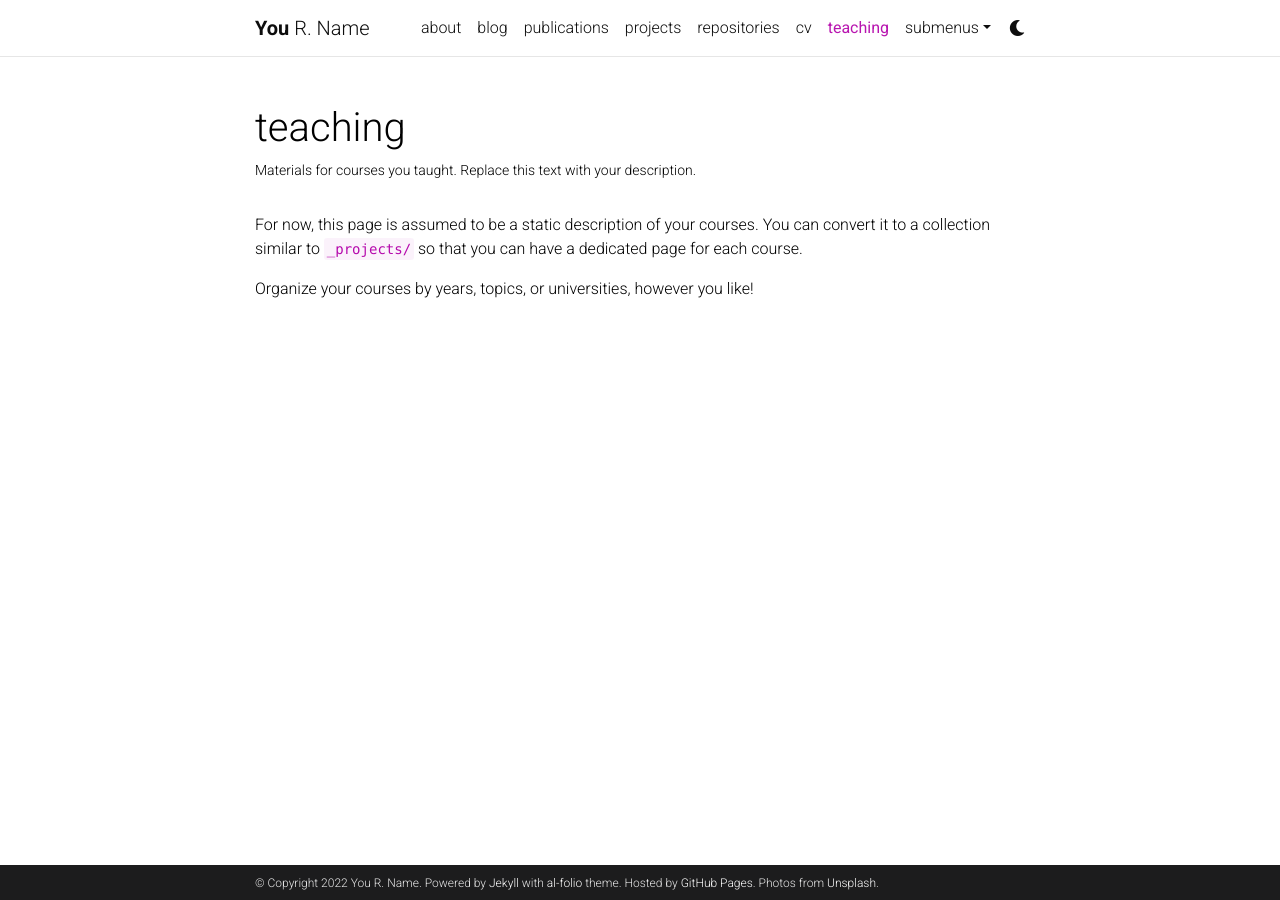
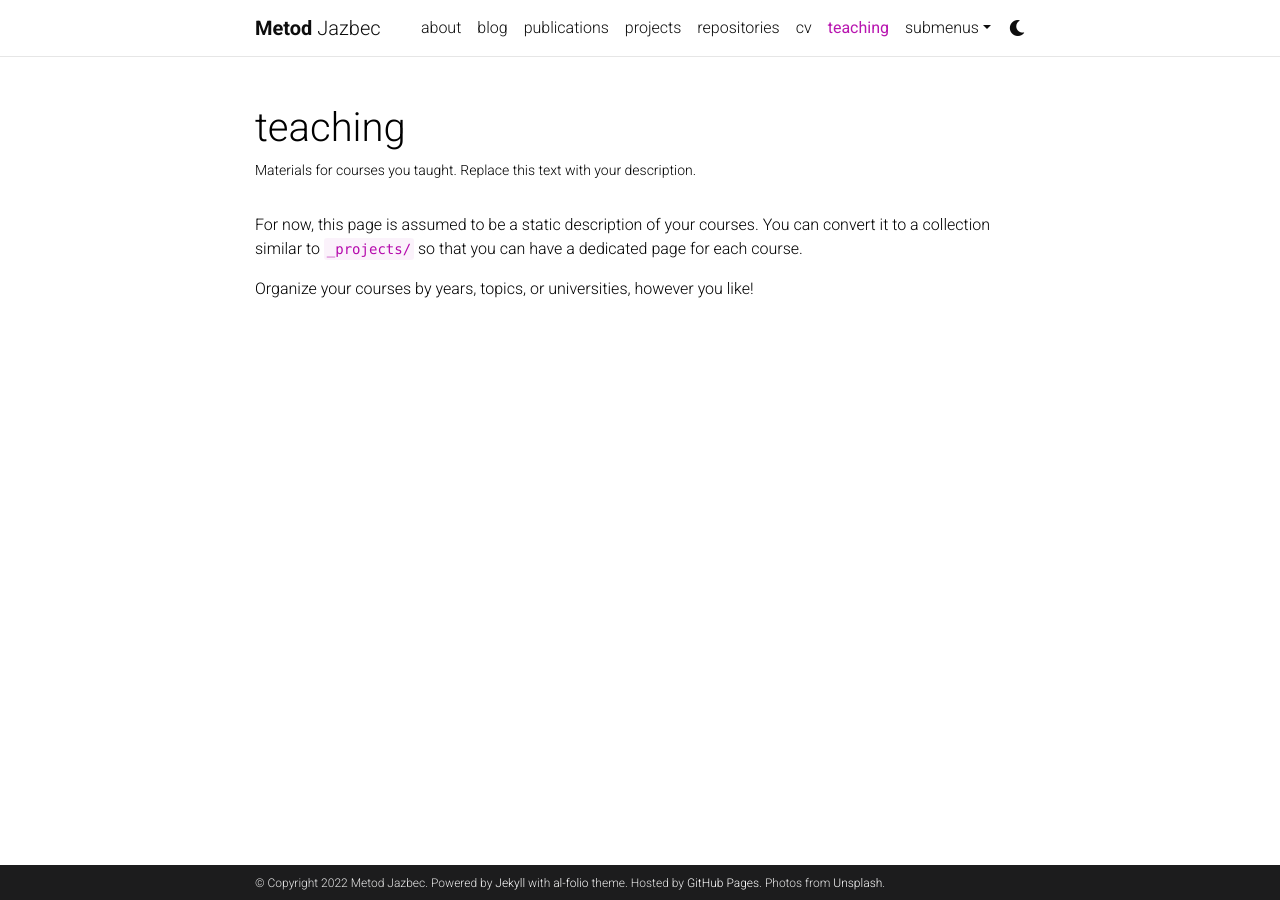
Before and after one commit to metodj/metodj.github.io, a Jekyll site: the page built from _pages/teaching.md, in a window 1280 px wide. Built offline with Jekyll 4.4.1, drawn with Linux system fonts in a browser that asks for light colours; comment, search, counter and statistics services are not loaded; a style sheet for code colours, icons or effects is not loaded.

Commit message:
update config

```diff
--- a/_config.yml
+++ b/_config.yml
@@ -3,9 +3,9 @@
 # -----------------------------------------------------------------------------
 
 title: blank # the website title (if blank, full name will be used instead)
-first_name: You
-middle_name: R.
-last_name: Name
+first_name: Metod
+middle_name:
+last_name: Jazbec
 email: you@example.com
 description: > # the ">" symbol means to ignore newlines until "footer_text:"
   A simple, whitespace theme for academics. Based on [*folio](https://github.com/bogoli/-folio) design.
@@ -18,8 +18,8 @@
 lang: en # the language of your site (for example: en, fr, cn, ru, etc.)
 icon: ⚛️  # the emoji used as the favicon (alternatively, provide image name in /assets/img/)
 
-url: https://alshedivat.github.io # the base hostname & protocol for your site
-baseurl: /al-folio # the subpath of your site, e.g. /blog/
+url: https://metodj.github.io # the base hostname & protocol for your site
+baseurl: /metodj # the subpath of your site, e.g. /blog/
 last_updated: false # set to true if you want to display last updated in the footer
 impressum_path:  # set to path to include impressum link in the footer, use the same path as permalink in a page, helps to conform with EU GDPR
 
```
